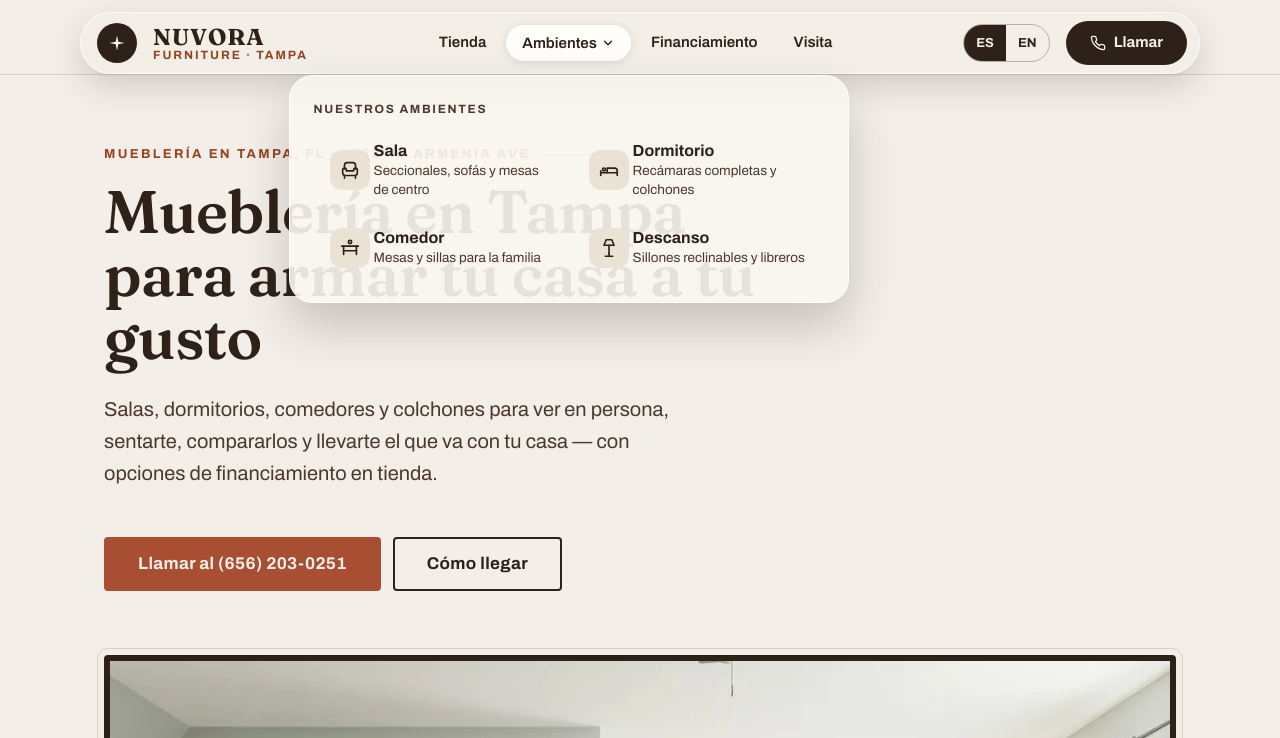
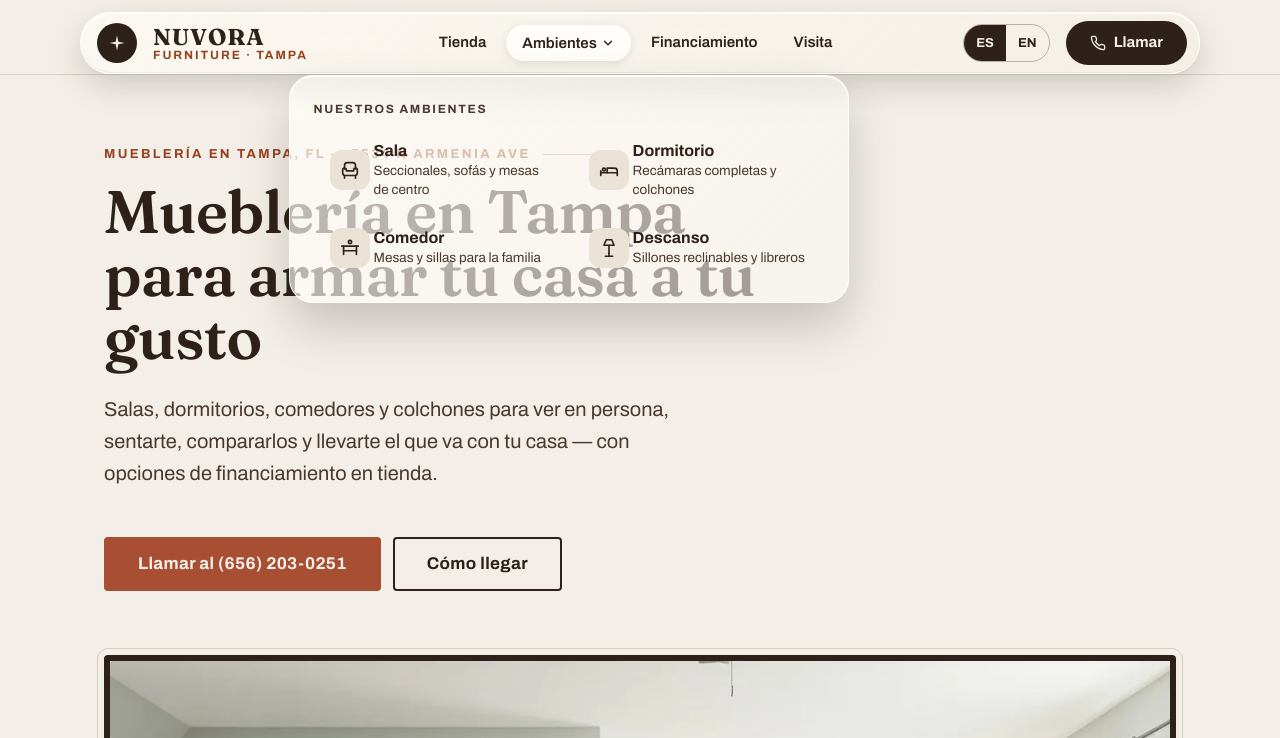
Before and after one commit to lmanzano86-ui/demo-nuvora-furniture, a plain HTML site: page index.html in a window 1280 px wide. Both pictures are taken after a click on the button "Ambientes". Shown: the top 738 px of the page. Drawn offline with Linux system fonts and the light colour scheme.

Commit message:
Efecto glassy reforzado en la barra flotante: fondo degradado cristal más transparente, blur 18px con saturación 1.6, borde blanco marcado y línea de luz superior; mismo refuerzo en el megamenú y el panel móvil

```diff
--- a/index.html
+++ b/index.html
@@ -93,7 +93,7 @@ header{background:var(--hueso);border-bottom:1px solid var(--linea);position:sti
 .marca small{display:block;font-family:'Archivo',Arial,sans-serif;font-size:12px;font-weight:700;letter-spacing:.16em;text-transform:uppercase;color:var(--arcilla-osc)}
 /* Barra flotante de cristal — Glassy Navbar (reel de code.xr), adaptada a la huella de Nuvora */
 header{position:fixed;top:var(--p12);left:0;right:0;z-index:60;display:flex;flex-direction:column;align-items:center;padding-left:var(--p16);padding-right:var(--p16)}
-.glassbar{display:flex;align-items:center;gap:var(--p16);width:100%;max-width:1120px;background:rgba(243,239,232,.78);-webkit-backdrop-filter:blur(16px) saturate(1.5);backdrop-filter:blur(16px) saturate(1.5);border:1px solid rgba(255,255,255,.65);border-radius:999px;box-shadow:0 12px 32px rgba(46,33,26,.18);padding:var(--p8) var(--p12) var(--p8) var(--p16);animation:barraIn .6s ease both}
+.glassbar{display:flex;align-items:center;gap:var(--p16);width:100%;max-width:1120px;background:linear-gradient(135deg,rgba(255,253,249,.62),rgba(243,239,232,.42));-webkit-backdrop-filter:blur(18px) saturate(1.6);backdrop-filter:blur(18px) saturate(1.6);border:1px solid rgba(255,255,255,.85);border-radius:999px;box-shadow:0 12px 32px rgba(46,33,26,.18),inset 0 1px 0 rgba(255,255,255,.95),inset 0 -1px 0 rgba(46,33,26,.06);padding:var(--p8) var(--p12) var(--p8) var(--p16);animation:barraIn .6s ease both}
 @keyframes barraIn{from{opacity:0;transform:translateY(-12px)}to{opacity:1;transform:translateY(0)}}
 .emblema{width:40px;height:40px;border-radius:50%;background:var(--nogal);display:flex;align-items:center;justify-content:center;flex:none}
 .glassbar .marca{font-size:23px}
@@ -101,7 +101,7 @@ header{position:fixed;top:var(--p12);left:0;right:0;z-index:60;display:flex;flex
 .glassbar nav a,.nav-btn{display:inline-flex;align-items:center;gap:var(--p4);padding:10px var(--p16);border-radius:999px;color:var(--nogal);text-decoration:none;font-weight:600;font-size:15px;background:transparent;border:0;cursor:pointer;font-family:inherit;transition:background .18s ease,box-shadow .18s ease}
 .glassbar nav a:hover,.nav-btn:hover,.desplegable.abierto .nav-btn{background:#FFFDF9;box-shadow:0 2px 10px rgba(46,33,26,.12)}
 .desplegable{position:relative}
-.mega{position:absolute;top:calc(100% + 14px);left:50%;transform:translate(-50%,8px);width:min(560px,88vw);background:rgba(250,247,241,.9);-webkit-backdrop-filter:blur(18px) saturate(1.5);backdrop-filter:blur(18px) saturate(1.5);border:1px solid rgba(255,255,255,.7);border-radius:24px;box-shadow:0 24px 48px rgba(46,33,26,.22);padding:var(--p24);opacity:0;visibility:hidden;transition:opacity .22s ease,transform .22s ease,visibility .22s}
+.mega{position:absolute;top:calc(100% + 14px);left:50%;transform:translate(-50%,8px);width:min(560px,88vw);background:linear-gradient(135deg,rgba(255,253,249,.72),rgba(250,247,241,.55));-webkit-backdrop-filter:blur(20px) saturate(1.6);backdrop-filter:blur(20px) saturate(1.6);border:1px solid rgba(255,255,255,.85);border-radius:24px;box-shadow:0 24px 48px rgba(46,33,26,.22),inset 0 1px 0 rgba(255,255,255,.95);padding:var(--p24);opacity:0;visibility:hidden;transition:opacity .22s ease,transform .22s ease,visibility .22s}
 .desplegable:hover .mega,.desplegable:focus-within .mega,.desplegable.abierto .mega{opacity:1;visibility:visible;transform:translate(-50%,0)}
 .mega-tit{font-size:12px;font-weight:700;letter-spacing:.14em;text-transform:uppercase;color:var(--nogal-suave);margin-bottom:var(--p12)}
 .mega-grid{display:grid;grid-template-columns:1fr 1fr;gap:var(--p8)}
@@ -116,7 +116,7 @@ header{position:fixed;top:var(--p12);left:0;right:0;z-index:60;display:flex;flex
 .btn-llamar{display:inline-flex;align-items:center;gap:var(--p8);background:var(--nogal);color:var(--hueso);border-radius:999px;padding:10px var(--p24);font-weight:700;font-size:15px;text-decoration:none;min-height:44px;flex:none;transition:background .18s ease,transform .18s ease}
 .btn-llamar:hover{background:var(--nogal-suave);transform:translateY(-1px)}
 .hamb{display:none;background:transparent;border:1px solid rgba(46,33,26,.3);border-radius:999px;width:44px;height:44px;align-items:center;justify-content:center;cursor:pointer;color:var(--nogal);flex:none}
-.panel-movil{display:none;width:100%;max-width:1120px;margin-top:var(--p8);background:rgba(250,247,241,.92);-webkit-backdrop-filter:blur(18px) saturate(1.5);backdrop-filter:blur(18px) saturate(1.5);border:1px solid rgba(255,255,255,.7);border-radius:24px;box-shadow:0 24px 48px rgba(46,33,26,.22);padding:var(--p16);flex-direction:column;gap:var(--p4)}
+.panel-movil{display:none;width:100%;max-width:1120px;margin-top:var(--p8);background:linear-gradient(135deg,rgba(255,253,249,.75),rgba(250,247,241,.58));-webkit-backdrop-filter:blur(20px) saturate(1.6);backdrop-filter:blur(20px) saturate(1.6);border:1px solid rgba(255,255,255,.85);border-radius:24px;box-shadow:0 24px 48px rgba(46,33,26,.22),inset 0 1px 0 rgba(255,255,255,.95);padding:var(--p16);flex-direction:column;gap:var(--p4)}
 .panel-movil.abierto{display:flex}
 .panel-movil a{padding:var(--p12) var(--p16);border-radius:999px;color:var(--nogal);text-decoration:none;font-weight:600;font-size:16px}
 .panel-movil a:hover{background:#FFFDF9}
```
